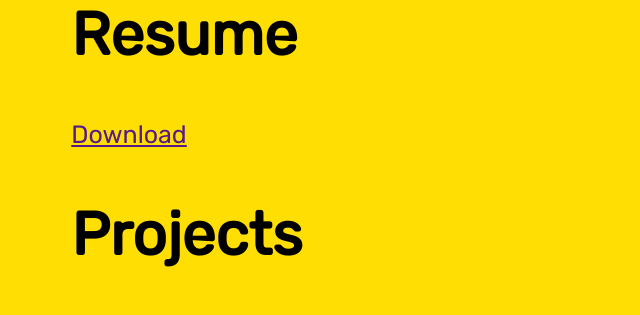
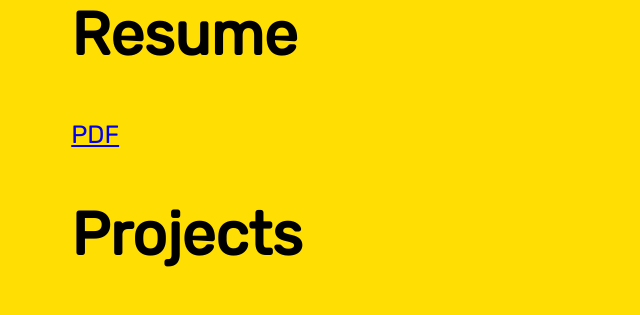
Before and after one commit to JorgeTadeo/PersonalWebSite, a PHP site: page / in a window 1280 px wide. Shown: the part 278-593 px from the top of the page, without its empty margins (0-640 px from the left). Run offline with PHP 8.4, Linux system fonts and the light colour scheme.

Commit message:
pdf updated
added pdf link.

```diff
--- a/index.php
+++ b/index.php
@@ -106,7 +106,7 @@
 				 I also can handle database design, implementation and security with Mysql as well as backend queries using PHP.
 			  </p>
 			<h1 id="resume">Resume</h1>
-			 <a href="">Download</a>
+			<a href="CV.pdf">PDF</a>
 			 <h1 id="projects">Projects</h1>
 			  <ul class="grid">
 			    <li>
```
